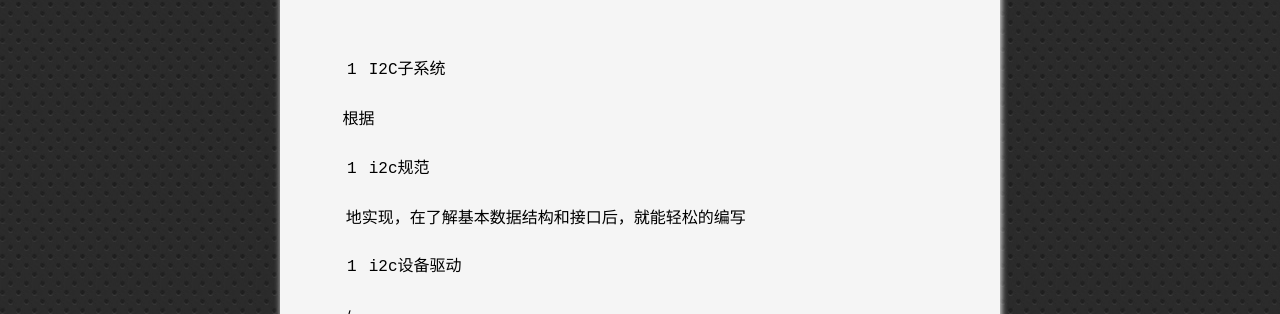
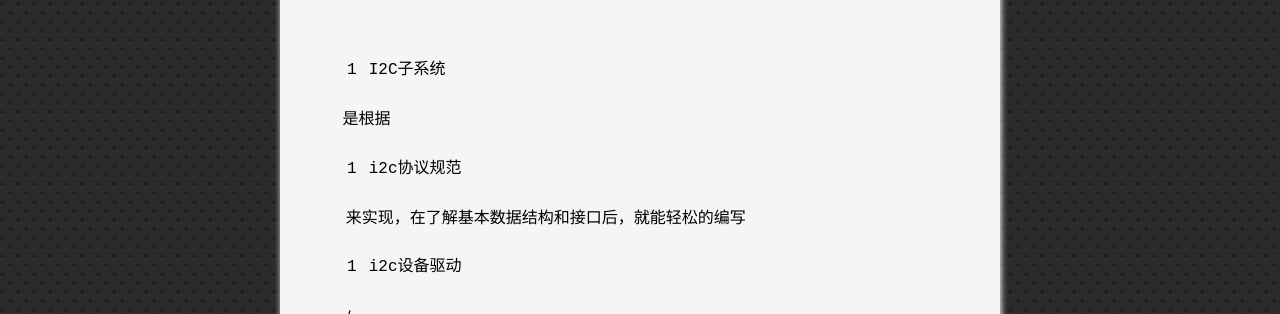
Before and after one commit to alivepea/alivepea.github.com, a Jekyll site: the page built from _posts/2012-07-24-i2c.md, in a window 1280 px wide and 900 px high, scrolled down 6582 px. Shown: the part 151-465 px from the top of the window. Built offline with Jekyll 4.4.1, drawn with Linux system fonts in a browser that asks for light colours; nearby versions of some CDN libraries.

Commit message:
spell fix

```diff
--- a/_posts/2012-07-24-i2c.md
+++ b/_posts/2012-07-24-i2c.md
@@ -98,7 +98,7 @@ extern int i2c_add_adapter(struct i2c_adapter *);
 
 ### 总结
 
-`I2C子系统`根据`i2c规范`地实现，在了解基本数据结构和接口后，就能轻松的编写`i2c设备驱动`/`i2c控制器驱动`了。
+`I2C子系统`是根据`i2c协议规范`来实现，在了解基本数据结构和接口后，就能轻松的编写`i2c设备驱动`/`i2c控制器驱动`了。
 
 ~EOF~ {% include post_date.span %}
 
```
